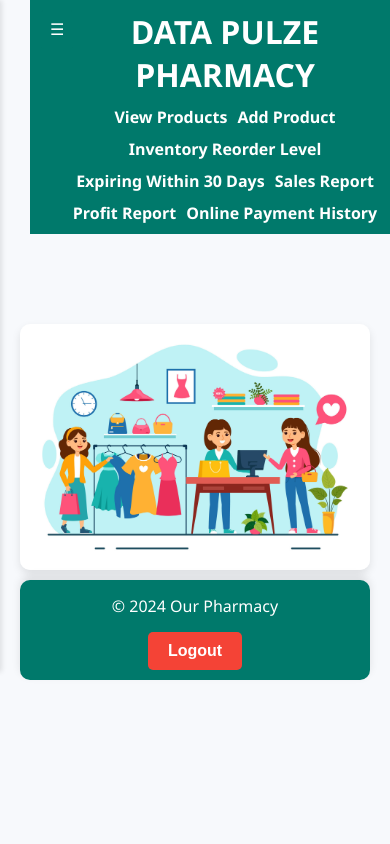
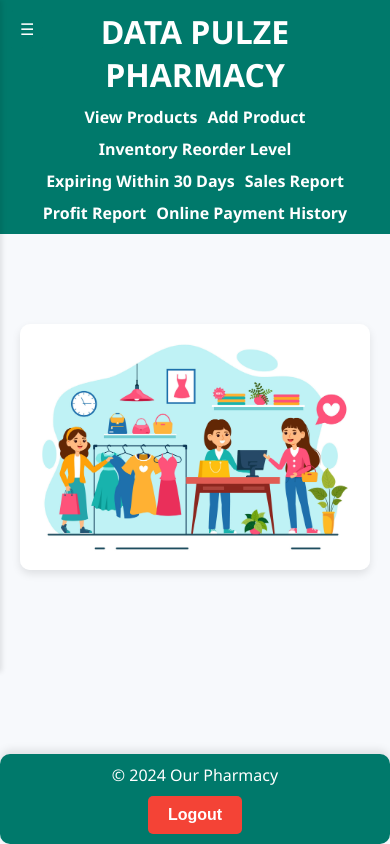
Before and after one commit to Derek1211212/webapp, a Flask app: page /home in a window 390 px wide. Run offline with Flask 3, Linux system fonts and the light colour scheme; the visitor is signed in with stand-in values (Sample User, id 1).

Commit message:
Update index.html

```diff
--- a/templates/index.html
+++ b/templates/index.html
@@ -18,7 +18,7 @@
         /* Sidebar */
         .sidebar {
             background-color: #e0f2f1; /* Light green */
-            width: 250px;
+            width: 220px;
             height: 100vh;
             position: fixed;
             top: 0;
@@ -100,7 +100,7 @@
             text-align: center;
             position: fixed;
             top: 0;
-            left: 30px;
+            left: 0px;
             width: 100%;
             z-index: 0; /* Ensure it's above the content */
             box-sizing: border-box;
@@ -183,7 +183,7 @@
         }
 
         footer p {
-            margin: 5px 0;
+            margin: 0px 0;
         }
 
         /* Logout Button Style */
@@ -241,7 +241,7 @@
 
             footer {
                 padding: 10px;
-                position: relative;
+                position: fixed;
                 width: 100%;
             }
         }
@@ -301,12 +301,7 @@
         <main>
             <img src="{{ url_for('static', filename='images/pharmacy_homepage.jpg') }}" alt="Pharmacy Image" class="main-image">
         </main>
-        <footer>
-            <p>&copy; 2024 Our Pharmacy</p>
-            <form action="{{ url_for('logout') }}" method="post">
-                <button type="submit" class="logout-button">Logout</button>
-            </form>
-        </footer>
+
     </div>
     <script>
         function toggleSidebar() {
@@ -315,4 +310,10 @@
         }
     </script>
 </body>
+<footer>
+            <p>&copy; 2024 Our Pharmacy</p>
+            <form action="{{ url_for('logout') }}" method="post">
+                <button type="submit" class="logout-button">Logout</button>
+            </form>
+        </footer>
 </html>
```
